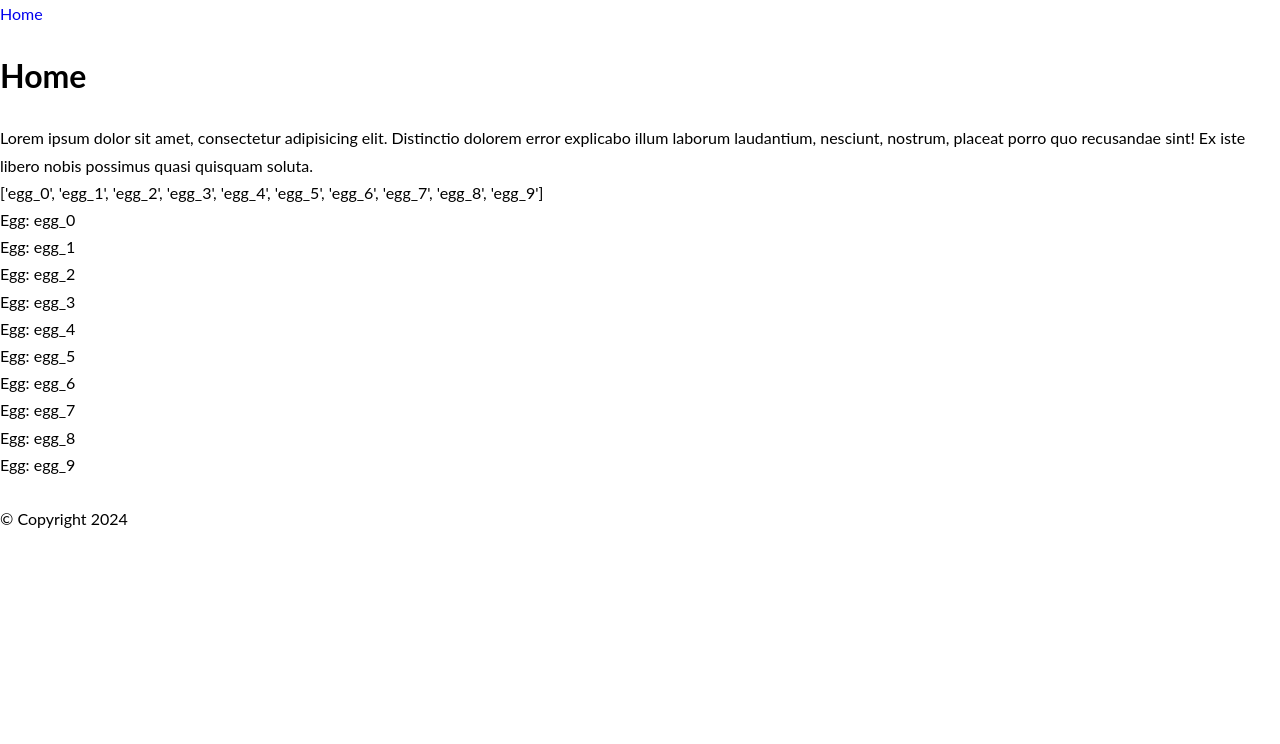
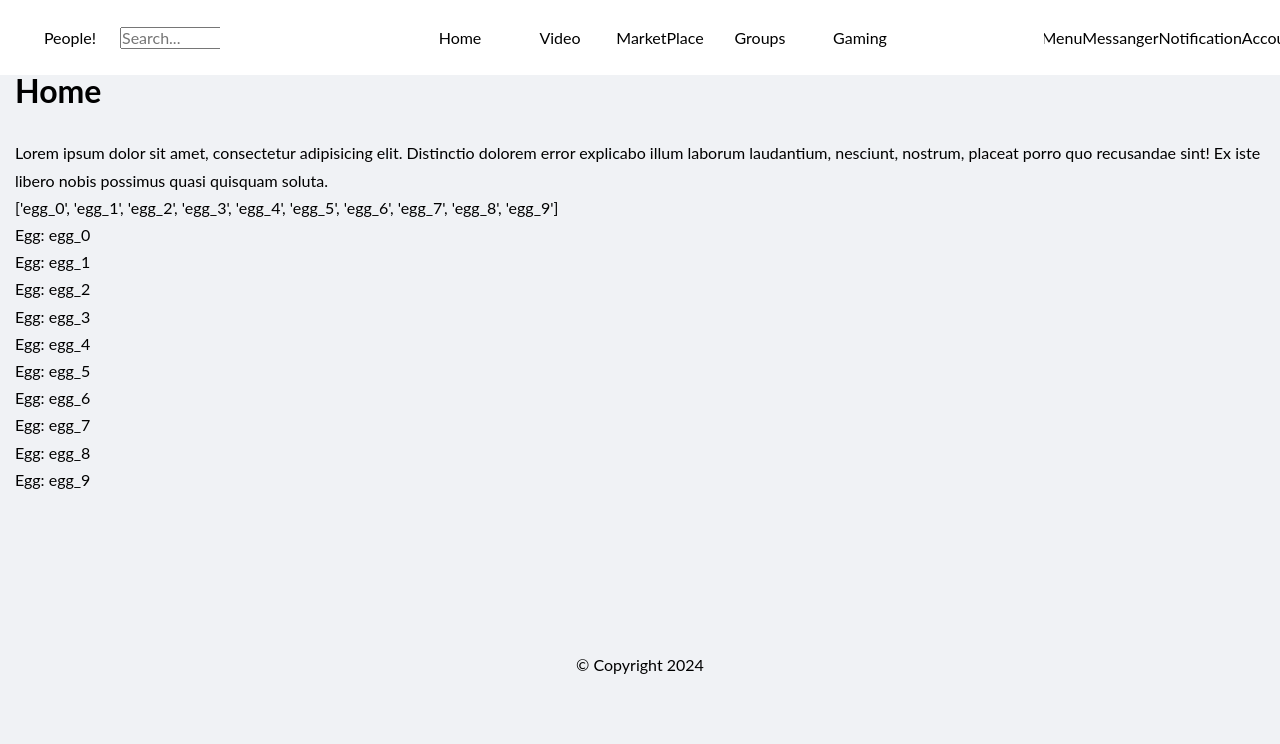
Before and after one commit to Koubae/people, a Django app: page / in a window 1280 px wide. Shown: the top 744 px of the page. Run offline with Django 5.2, Linux system fonts and the light colour scheme.

Commit message:
added styles

```diff
--- a/app/static/css/base.css
+++ b/app/static/css/base.css
@@ -14,6 +14,7 @@ html {
     line-height: 1.15;
     -webkit-text-size-adjust: 100%;
     -webkit-tap-highlight-color: rgba(0, 0, 0, 0);
+    -webkit-font-smoothing: antialiased;
 }
 
 body {
@@ -55,3 +56,7 @@ button::-moz-focus-inner,
     padding: 0;
     border-style: none;
 }
+
+a {
+    all: unset;
+}
--- a/app/static/css/main.css
+++ b/app/static/css/main.css
@@ -1,2 +1,64 @@
+@import "normalize.css";
 @import "base.css";
-@import "normalize.css";
+
+body {
+    background: #f0f2f5;
+}
+
+#main {
+    margin: .5rem;
+    padding: 1rem;
+    min-height: 70vh;
+}
+
+#footer {
+    margin: 2rem;
+    padding: 2rem;
+    display: flex;
+    justify-content: center;
+    align-content: center;
+    align-items: center;
+    min-height: 10vh;
+}
+
+.navbar {
+    background-color: white;
+    width: 100%;
+    position: fixed;
+    top: 0;
+    left: 0;
+
+    display: grid;
+    grid-template-rows: 1fr;
+    grid-template-columns: 1fr 3fr 1fr; /* only column intially */
+
+    padding: 1rem 2rem;
+}
+
+.navbar-items-block {
+    display: inline-flex;
+    justify-content: center;
+    align-content: center;
+    align-items: center;
+}
+
+.nav-link {
+    display: inline-block;
+    width: 100px;
+    height: 55px;
+    text-align: center;
+    line-height: 55px;
+    text-decoration: none;
+}
+
+.navbar-left {
+    justify-content: flex-start;
+}
+
+.navbar-center {
+
+}
+
+.navbar-right {
+    justify-content: flex-end;
+}
--- a/app/templates/base.html
+++ b/app/templates/base.html
@@ -32,15 +32,38 @@
 <body>
     <div id="root">
 
-        <header>
-            {% block header %}{% endblock header %}
-        </header>
+        {% block header %}
+            <header>
 
-        <nav>
-            {% block nav %}{% endblock nav %}
-        </nav>
+            </header>
+        {% endblock header %}
 
-        <main>
+        {% block nav %}
+            <nav class="navbar">
+                <div class="navbar-items-block navbar-left">
+                    <a class="brand logo nav-link" href="/">People!</a>
+                    <label for="search" class="nav-link"><input type="text" name="search" id="search" placeholder="Search..."></label>
+                </div>
+
+                <div class="navbar-items-block navbar-center">
+                    <a class="nav-link" href="/" >Home</a>
+                    <a class="nav-link" href="#" >Video</a>
+                    <a class="nav-link" href="#" >MarketPlace</a>
+                    <a class="nav-link" href="#" >Groups</a>
+                    <a class="nav-link" href="#" >Gaming</a>
+                </div>
+
+                <div class="navbar-items-block navbar-right">
+                    <a class="nav-link" href="#" >Menu</a>
+                    <a class="nav-link" href="#" >Messanger</a>
+                    <a class="nav-link" href="#" >Notification</a>
+                    <a class="nav-link" href="#" >Account</a>
+                </div>
+
+            </nav>
+        {% endblock nav %}
+
+        <main id="main">
             {% block sidebar_left %}
                 <aside id="sideBarLeft">
                     <div>
@@ -62,7 +85,9 @@
         </main>
 
         <footer id="footer">
-            <p>&copy; Copyright <span id="__JSCopyrightYear"></span></p>
+            <div>
+                <p>&copy; Copyright <span id="__JSCopyrightYear"></span></p>
+            </div>
         </footer>
 
     </div>
```
